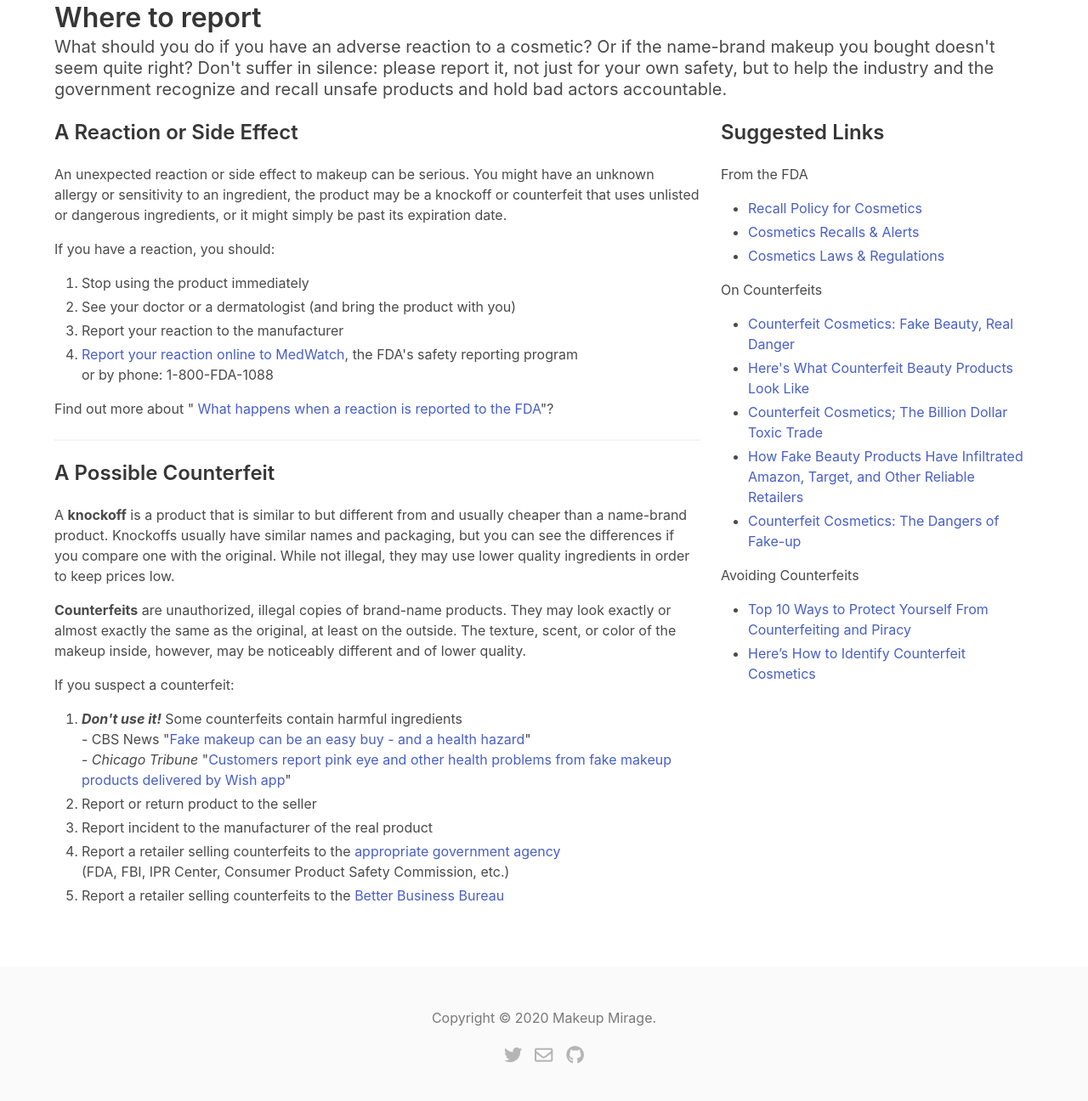
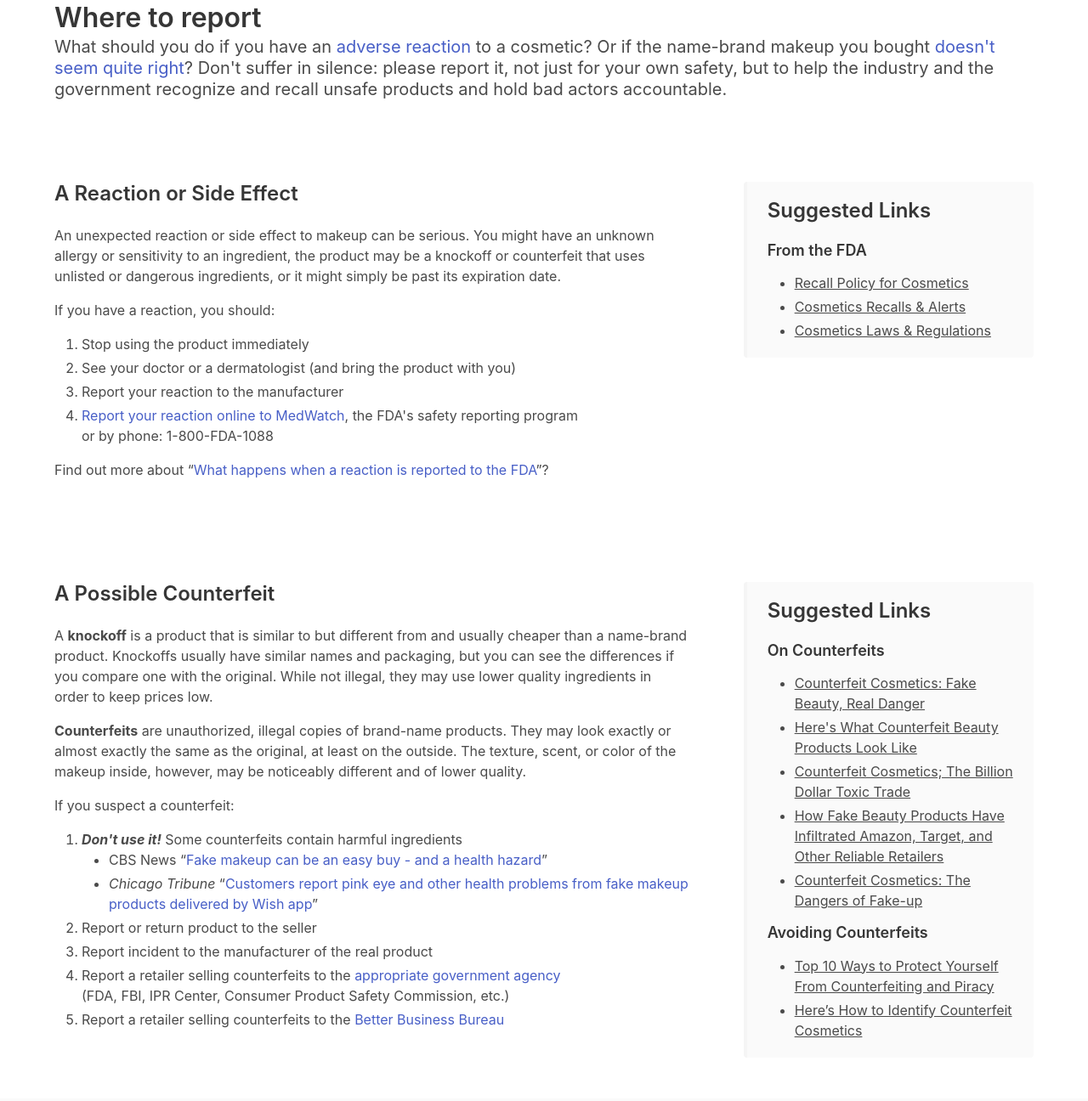
Before and after one commit to momscancode5/makeup_mirage, a website: page reporting.html in a window 1280 px wide. Shown: the part 450-1746 px from the top of the page at 85% size. Drawn offline with nearby package versions, Linux system fonts and the light colour scheme.

Commit message:
Reporting page alignment

```diff
--- a/css/style.css
+++ b/css/style.css
@@ -113,10 +113,14 @@ header nav {
 	margin-bottom: 2em;
 }
 
-#contactInfo{
+#contactInfo {
 	text-align: center;
 }
 
 #trending h4 {
 	padding-top: 4rem;
 }
+
+#reporting li > ul {
+	margin-top: 0;
+}
--- a/reporting.html
+++ b/reporting.html
@@ -85,91 +85,147 @@
 		<section class="section">
 			<div class="container">
 				<h3 class="title is-3">Where to report</h3>
-				<p class="subtitle">What should you do if you have an adverse reaction to a cosmetic?
-					Or if the name-brand makeup you bought doesn't seem quite right? Don't suffer in silence:
-					please report it, not just for your own safety, but to help the industry and the government
+				<p class="subtitle">What should you do if you have an <a href="#reaction">adverse reaction</a> to a cosmetic?
+					Or if the name-brand makeup you bought <a href="#counterfeit">doesn&apos;t seem quite right</a>? Don&apos;t
+					suffer in silence: please report it, not just for your own safety, but to help the industry and the government
 					recognize and recall unsafe products and hold bad actors accountable.</p>
-				<div class="columns">
+
+			</div>
+		</section>
+
+		<section id="reaction" class="section">
+			<div class="container">
+				<div class="columns is-variable is-8">
 					<div class="column content is-two-thirds">
 						<h4 class="title is-4">
 							A Reaction or Side Effect
 						</h4>
-					<p>An unexpected reaction or side effect to makeup can be serious. You might have an unknown allergy or sensitivity to an ingredient,
-						the product may be a knockoff or counterfeit that uses unlisted or dangerous ingredients, or it might simply be past its expiration date.
-
+						<p>An unexpected reaction or side effect to makeup can be serious. You might have an unknown allergy or
+							sensitivity to an ingredient,
+							the product may be a knockoff or counterfeit that uses unlisted or dangerous ingredients, or it might
+							simply be past its expiration date.
 						</p>
-					<p>
-						If you have a reaction, you should:
-					</p>
+						<p>If you have a reaction, you should:</p>
 
 						<ol>
 							<li>Stop using the product immediately</li>
 							<li>See your doctor or a dermatologist (and bring the product with you)</li>
 							<li>Report your reaction to the manufacturer</li>
-						<li><a href="https://www.fda.gov/cosmetics/cosmetics-compliance-enforcement/how-report-cosmetic-related-complaint" target="blank">
-							Report your reaction online to MedWatch</a>, the FDA's safety reporting program<br>
+							<li><a
+									href="https://www.fda.gov/cosmetics/cosmetics-compliance-enforcement/how-report-cosmetic-related-complaint"
+									target="_blank">
+									Report your reaction online to MedWatch</a>, the FDA&apos;s safety reporting program<br>
 								or by phone: 1-800-FDA-1088</li>
 						</ol>
-					<p>Find out more about "<a href="https://www.fda.gov/safety/questions-and-answers-problem-reporting/what-happens-when-problem-reported" target="blank">
-						What happens when a reaction is reported to the FDA</a>"?</p>
+						<p>Find out more about &ldquo;<a
+								href="https://www.fda.gov/safety/questions-and-answers-problem-reporting/what-happens-when-problem-reported"
+								target="_blank">What happens when a reaction is reported to the FDA</a>&rdquo;?</p>
 
-					<hr>
+					</div>
+					<div class="column">
+						<div class="message is-light">
+							<div class="message-body content">
+								<h4 class="title is-4">
+									Suggested Links
+								</h4>
+								<h5>From the FDA</h5>
+								<ul>
+									<li><a
+											href="https://www.fda.gov/cosmetics/cosmetics-compliance-enforcement/how-report-cosmetic-related-complaint"
+											target="_blank">Recall Policy for Cosmetics</a></li>
+									<li><a href="https://www.fda.gov/cosmetics/cosmetics-compliance-enforcement/cosmetics-recalls-alerts"
+											target="_blank">Cosmetics Recalls & Alerts</a></li>
+									<li><a href="https://www.fda.gov/cosmetics/cosmetics-guidance-regulation/cosmetics-laws-regulations"
+											target="_blank">Cosmetics Laws & Regulations</a></li>
+								</ul>
+							</div>
+						</div>
 
+					</div>
+				</div>
+			</div>
+		</section>
+
+		<section id="counterfeit" class="section">
+			<div class="container">
+				<div class="columns is-variable is-8">
+					<div class="column content is-two-thirds">
 						<h4 class="title is-4">
 							A Possible Counterfeit
 						</h4>
-					<p>A <b>knockoff</b> is a product that is similar to but different from and usually cheaper than a name-brand product.
-						Knockoffs usually have similar names and packaging, but you can see the differences if you compare one with the original.
+						<p>A <b>knockoff</b> is a product that is similar to but different from and usually cheaper than a
+							name-brand product.
+							Knockoffs usually have similar names and packaging, but you can see the differences if you compare one
+							with the original.
 							While not illegal, they may use lower quality ingredients in order to keep prices low.
 						</p>
 						<p>
-						<b>Counterfeits</b> are unauthorized, illegal copies of brand-name products. They may look exactly or almost exactly the
-						same as the original, at least on the outside. The texture, scent, or color of the makeup inside, however, may be
+							<b>Counterfeits</b> are unauthorized, illegal copies of brand-name products. They may look exactly or
+							almost exactly the
+							same as the original, at least on the outside. The texture, scent, or color of the makeup inside, however,
+							may be
 							noticeably different and of lower quality.
-
 						</p>
 						<p>
 							If you suspect a counterfeit:
 						</p>
 
 						<ol>
-						<li><em><b>Don't use it!</b></em> Some counterfeits contain harmful ingredients<br>
-							- CBS News "<a href="https://www.cbsnews.com/news/fake-makeup-health-hazard-us-customs-and-border-protection/" target="blank">Fake makeup can be an easy buy - and a health hazard</a>"<br>
-							- <cite>Chicago Tribune</cite> "<a href="https://www.cbsnews.com/news/fake-makeup-health-hazard-us-customs-and-border-protection/" target="blank">Customers report pink eye and other health problems from fake makeup products delivered by Wish app</a>"
+							<li><em><b>Don't use it!</b></em> Some counterfeits contain harmful ingredients
+								<ul>
+									<li>CBS News &ldquo;<a
+											href="https://www.cbsnews.com/news/fake-makeup-health-hazard-us-customs-and-border-protection/"
+											target="_blank">Fake makeup can be an easy buy - and a health hazard</a>&rdquo;</li>
+									<li><cite>Chicago Tribune</cite> &ldquo;<a
+											href="https://www.cbsnews.com/news/fake-makeup-health-hazard-us-customs-and-border-protection/"
+											target="_blank">Customers report pink eye and other health problems from fake makeup products
+											delivered by Wish app</a>&rdquo;</li>
+								</ul>
+
 							</li>
 							<li>Report or return product to the seller</li>
 							<li>Report incident to the manufacturer of the real product</li>
-						<li>Report a retailer selling counterfeits to the <a href="https://www.stopfakes.gov/article?id=Reporting-a-Retailer-Selling-Fakes" target="blank">appropriate government agency</a> <br>
+							<li>Report a retailer selling counterfeits to the <a
+									href="https://www.stopfakes.gov/article?id=Reporting-a-Retailer-Selling-Fakes"
+									target="_blank">appropriate government agency</a> <br>
 								(FDA, FBI, IPR Center, Consumer Product Safety Commission, etc.)</li>
-						<li>Report a retailer selling counterfeits to the <a href="https://www.bbb.org/consumer-complaints/file-a-complaint/get-started" target="blank">Better Business Bureau</a></li>
+							<li>Report a retailer selling counterfeits to the <a
+									href="https://www.bbb.org/consumer-complaints/file-a-complaint/get-started" target="_blank">Better
+									Business Bureau</a></li>
 						</ol>
 					</div>
-				<div class="column content">
+					<div class="column">
+						<div class="message is-light">
+							<div class="message-body content">
 								<h4 class="title is-4">
 									Suggested Links
 								</h4>
-					<p>From the FDA</p>
+								<h5>On Counterfeits</h5>
 								<ul>
-						<li><a href="https://www.fda.gov/cosmetics/cosmetics-compliance-enforcement/how-report-cosmetic-related-complaint" target="blank">Recall Policy for Cosmetics</a></li>
-						<li><a href="https://www.fda.gov/cosmetics/cosmetics-compliance-enforcement/cosmetics-recalls-alerts" target="blank">Cosmetics Recalls & Alerts</a></li>
-						<li><a href="https://www.fda.gov/cosmetics/cosmetics-guidance-regulation/cosmetics-laws-regulations" target="blank">Cosmetics Laws & Regulations</a></li>
+									<li><a
+											href="https://www.duanemorris.com/articles/counterfeit_cosmetics_fake_beauty_real_danger_0418.html"
+											target="_blank">Counterfeit Cosmetics: Fake Beauty, Real Danger</a></li>
+									<li><a href="https://www.allure.com/story/england-counterfeit-beauty-products"
+											target="_blank">Here&apos;s
+											What Counterfeit Beauty Products Look Like</a></li>
+									<li><a href="https://beautybusinessjournal.com/counterfeit-cosmetics-the-billion-dollar-toxic-trade/"
+											target="_blank">Counterfeit Cosmetics; The Billion Dollar Toxic Trade</a></li>
+									<li><a href="https://www.allure.com/story/counterfeit-beauty-products" target="_blank">How Fake Beauty
+											Products Have Infiltrated Amazon, Target, and Other Reliable Retailers</a></li>
+									<li><a href="https://news.in-cosmetics.com/2019/08/30/counterfeit-cosmetics-the-dangers-of-fake-up/"
+											target="_blank">Counterfeit Cosmetics: The Dangers of Fake-up</a></li>
 								</ul>
 
-					<p>On Counterfeits</p>
+								<h5>Avoiding Counterfeits</h5>
 								<ul>
-						<li><a href="https://www.duanemorris.com/articles/counterfeit_cosmetics_fake_beauty_real_danger_0418.html" target="blank">Counterfeit Cosmetics: Fake Beauty, Real Danger</a></li>
-						<li><a href="https://www.allure.com/story/england-counterfeit-beauty-products" target="blank">Here's What Counterfeit Beauty Products Look Like</a></li>
-						<li><a href="https://beautybusinessjournal.com/counterfeit-cosmetics-the-billion-dollar-toxic-trade/" target="blank">Counterfeit Cosmetics; The Billion Dollar Toxic Trade</a></li>
-						<li><a href="https://www.allure.com/story/counterfeit-beauty-products" target="blank">How Fake Beauty Products Have Infiltrated Amazon, Target, and Other Reliable Retailers</a></li>
-						<li><a href="https://news.in-cosmetics.com/2019/08/30/counterfeit-cosmetics-the-dangers-of-fake-up/" target="blank">Counterfeit Cosmetics: The Dangers of Fake-up</a></li>
+									<li><a href="https://www.stopfakes.gov/article?id=Top-10-Ways-to-Protect-Yourself" target="_blank">Top
+											10
+											Ways to Protect Yourself From Counterfeiting and Piracy</a></li>
+									<li><a href="https://itsblossom.com/identify-counterfeit-cosmetics/" target="_blank">Here’s How to
+											Identify Counterfeit Cosmetics</a></li>
 								</ul>
-
-					<p>Avoiding Counterfeits</p>
-					<ul>
-						<li><a href="https://www.stopfakes.gov/article?id=Top-10-Ways-to-Protect-Yourself" target="blank">Top 10 Ways to Protect Yourself From Counterfeiting and Piracy</a></li>
-						<li><a href="https://itsblossom.com/identify-counterfeit-cosmetics/" target="blank">Here’s How to Identify Counterfeit Cosmetics</a></li>
-					</ul>
-					<p></p>
+							</div>
+						</div>
 
 					</div>
 
```
Lines whose indentation alone changed are shown as unchanged.
